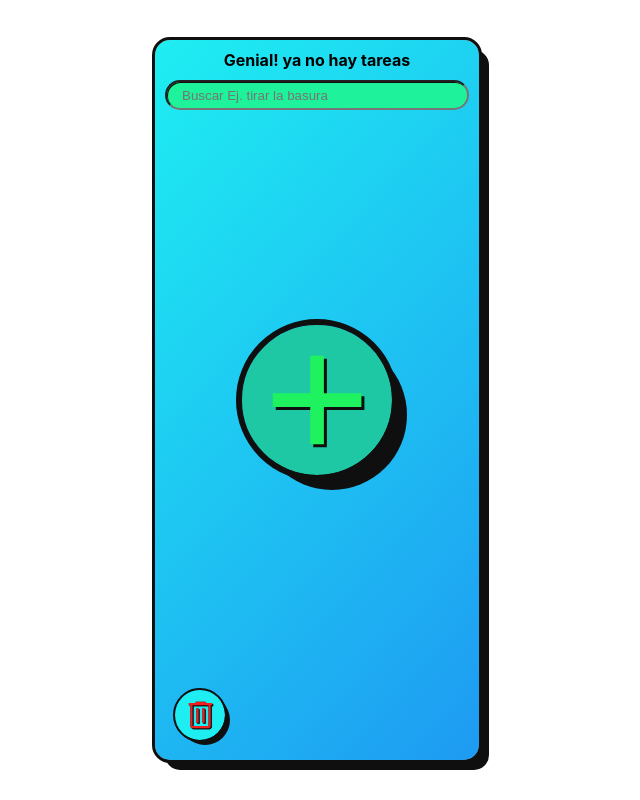
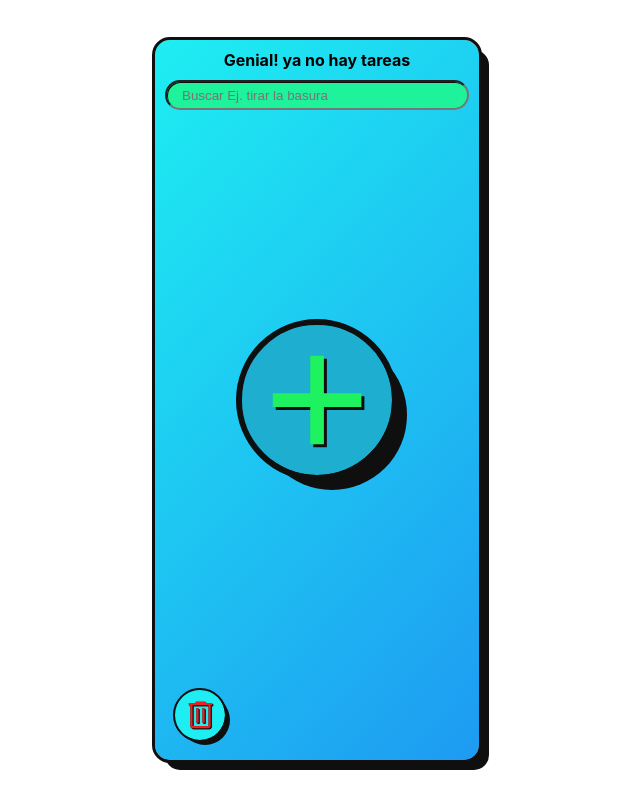
Before and after one commit to GustavoEraso/ToDo-react-2023, a React (Create React App) app: page / in a window 1280 px wide. Shown: the whole page, without its empty margins (323-963 px from the left). Built offline with nearby package versions, Linux system fonts and the light colour scheme.

Commit message:
FIXES     -setTimeout to return loading state     -animaton ToDoAdd

```diff
--- a/src/components/ToDoAdd.jsx
+++ b/src/components/ToDoAdd.jsx
@@ -7,21 +7,20 @@ import { ToDoContext } from './ToDoContext'
 
 
 
-function ToDoAdd(){
+function ToDoAdd({big}){
+
     const {
-        pendingTodosList,
-        completedTodosList
-    }= useContext(ToDoContext);
+        totalTodosCounter,
+        toggleNewTodoModal,
+        settoggleNewTodoModal,
+    } = useContext(ToDoContext);
 
-    const {completedTodosCounter, totalTodosCounter} = useContext(ToDoContext);
+    const [isEmpy, setIsEmpy] =useState(false )
 
-    const [isEmpy, setIsEmpy] =useState(totalTodosCounter === completedTodosCounter )
     useEffect(()=>{
         setIsEmpy(totalTodosCounter === 0 )
-    },[completedTodosCounter, totalTodosCounter])
+    },[totalTodosCounter])
 
-
-    const {toggleNewTodoModal, settoggleNewTodoModal} = useContext(ToDoContext)
 
     return(
         <span
--- a/src/components/ToDoContext.jsx
+++ b/src/components/ToDoContext.jsx
@@ -29,7 +29,8 @@ const transformDate = (date)=>{
   const deletedTodos = todos.filter((todo)=>todo.status ==='deleted').sort((a,b)=> b.endingDate - a.endingDate);
 
     const getToDos = ()=>{
-    setLoading(true)
+      //comment setLoading() because i don't like loading between restored
+    // setLoading(true)
     const todosFromStorage = window.localStorage.getItem('TODOS_V1')
 
     return JSON.parse(todosFromStorage);
@@ -44,7 +45,9 @@ const transformDate = (date)=>{
 
         setTodos(todosFromStorage || []);
 
-        setLoading(false)
+        setTimeout(()=>{
+          setLoading(false)
+        },1000)
 
 
     } catch (error) {
--- a/src/styles/ToDoAdd.css
+++ b/src/styles/ToDoAdd.css
@@ -12,9 +12,7 @@
   background-color: var(--item-background);
   outline: 2px solid var(--line-color);
   box-shadow: 5px 5px var(--line-color);
-  transition: 500ms ease;
-  animation: 0.5s empyTraslate-return ease-in 1;
-  animation-fill-mode: forwards;
+  transition: box-shadow 500ms ease, translate 500ms ease;
 
 }
 
```
